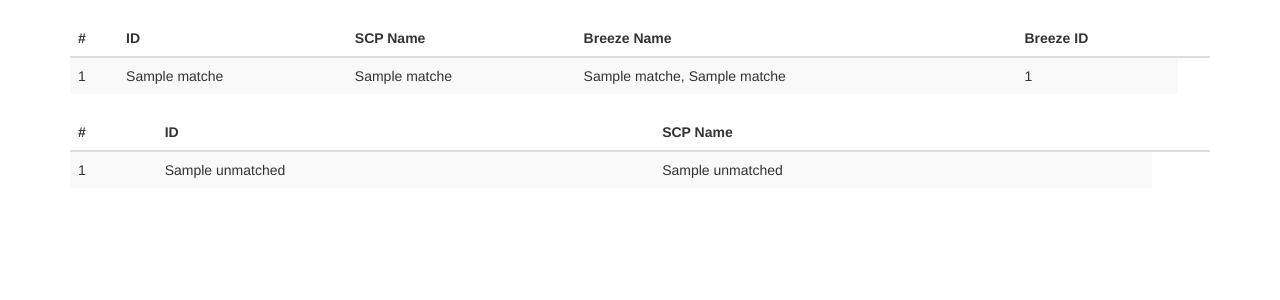
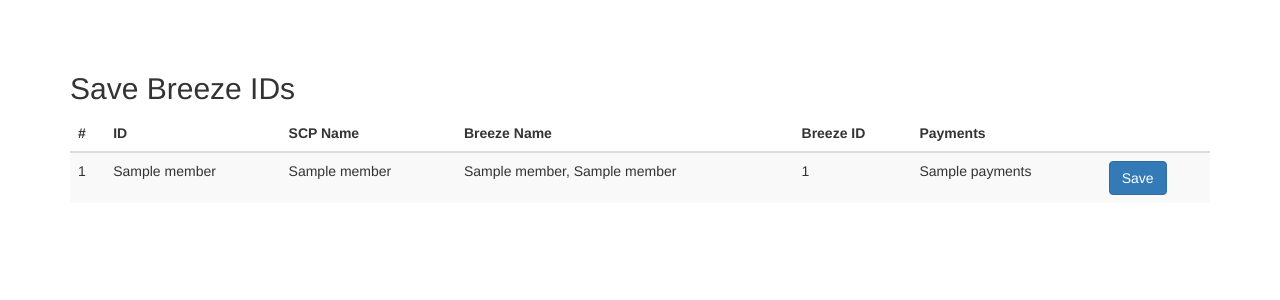
Before and after one commit to charliestrawn/thundersnow, a Python web app: template thundersnow/admin/templates/export.html in a window 1280 px wide. Shown: the part 52-352 px from the top of the page. Run offline with Jinja, Linux system fonts and the light colour scheme; the template is opened without the code that fills it: most values are stand-ins (such as "Sample title", 1, 10 or a date in 2020); some libraries are stand-ins or nearby versions.

Commit message:
More administration functionality that will eventually be removed.

```diff
--- a/thundersnow/admin/templates/export.html
+++ b/thundersnow/admin/templates/export.html
@@ -31,6 +31,8 @@
         </div>
       </header>
     <div class="container">
+      <div class="alert"></div>
+      <h2>Save Breeze IDs</h2>
       <table class="table table-striped">
         <thead>
             <tr>
@@ -39,46 +41,48 @@
               <th>SCP Name</th>
               <th>Breeze Name</th>
               <th>Breeze ID</th>
+              <th>Payments</th>
               <th></th>
             </tr>
         </thead>
         <tbody>
-          {% for k, v in matches.items() %}
-            <tr {% if v['exact_match'] %}class="success"{% endif %}>
+          {% for k, v in members.items() %}
+            <tr {% if v['exact_match'] %}class="success"{% elif not v['breeze_id'] %}class="danger"{% endif %}>
               <!--Create form to add breeze id-->
               <td>{{ loop.index }}</td>
-              <td>{{ k }}</td>
+              <td class="member-id">{{ k }}</td>
               <td>{{ v['name'] }}</td>
-              <td>{{ v['breeze_last_name'] }}, {{ v['breeze_first_name'] }}</td>
-              <td>{{ v['breeze_id'] }}</td>
+              <td>{% if v['breeze_id'] %}{{ v['breeze_last_name'] }}, {{ v['breeze_first_name'] }}{% endif %}</td>
+              <td class="breeze-id">{{ v['breeze_id'] }}</td>
+              <td>{{ v['payments'] }}</td>
+              <td>{% if v['breeze_id'] %}<button class="btn btn-primary save">Save</button>{% endif %}</td>
             </tr>
           {% endfor %}
         </tbody>
       </table>
-      <table class="table table-striped">
-          <thead>
-              <tr>
-                <th>#</th>
-                <th>ID</th>
-                <th>SCP Name</th>
-                <th></th>
-              </tr>
-          </thead>
-          <tbody>
-            {% for k, v in unmatched.items() %}
-              <tr>
-                <!--Create form to add breeze id-->
-                <td>{{ loop.index }}</td>
-                <td>{{ k }}</td>
-                <td>{{ v['name'] }}</td>
-              </tr>
-            {% endfor %}
-          </tbody>
-        </table>
     </div>
     <!-- scripts -->
     <script src="//code.jquery.com/jquery-2.1.4.min.js" type="text/javascript"></script>
     <script src="//netdna.bootstrapcdn.com/bootstrap/3.3.6/js/bootstrap.min.js" type="text/javascript"></script>
     <script src="//cdnjs.cloudflare.com/ajax/libs/lodash.js/4.17.2/lodash.min.js" type="text/javascript"></script>
+    <script type="text/javascript">
+      $(function(){
+        $(".save").click(function(e) {
+          row = $(this).closest('tr');
+          a = parseInt(row.children('.member-id').text());
+          b = parseInt(row.children('.breeze-id').text());
+          $.ajax({
+            type: 'POST',
+            url: '/admin/save-breeze-id',
+            contentType: 'application/json; charset=utf-8',
+            data: JSON.stringify({"member_id": a, "breeze_id": b}),
+            success: function (data) {
+              $('.alert').text(data).addClass('alert-success');
+              row.fadeOut();
+            }
+          });
+        });
+    });
+    </script>
   </body>
 </html>
--- a/thundersnow/admin/templates/similar.html
+++ b/thundersnow/admin/templates/similar.html
@@ -34,6 +34,7 @@
       <div class="alert">
       </div>
       <h1>Members with Similar Names: {{ count }}</h1>
+
       <table class="table table-striped">
         <thead>
             <tr>
--- a/thundersnow/static/js/template/members.html
+++ b/thundersnow/static/js/template/members.html
@@ -37,11 +37,13 @@
 <table id="members" class="table table-striped">
     <thead>
         <tr>
+            <th>ID</th>
             <th>Name</th>
         </tr>
     </thead>
     <tbody>
         <tr ng-repeat="m in members | orderBy:'name':false">
+            <td>{{ m.id }}</td>
             <td ng-click="loadMember(m.id)">{{ m.name }}</td>
         </tr>
     </tbody>
--- a/thundersnow/utils.py
+++ b/thundersnow/utils.py
@@ -29,15 +29,14 @@ def admin_required(func):
     Admin required decorator functions. Also wraps login_required.
     This is used for user management and hiding incomplete featrues.
     """
+    @login_required
     @wraps(func)
     def wrap(*args, **kwargs):
         """
         Check to see if user is an admin within the session.
         """
-        admin = 'admin' in session and session['admin'] is True
-        if 'logged_in' in session and admin:
+        if 'admin' in session and session['admin'] is True:
             return func(*args, **kwargs)
-
         abort(401)
     return wrap
 
```
Also changed, not shown: thundersnow/admin/__init__.py (+30 -17 lines).
